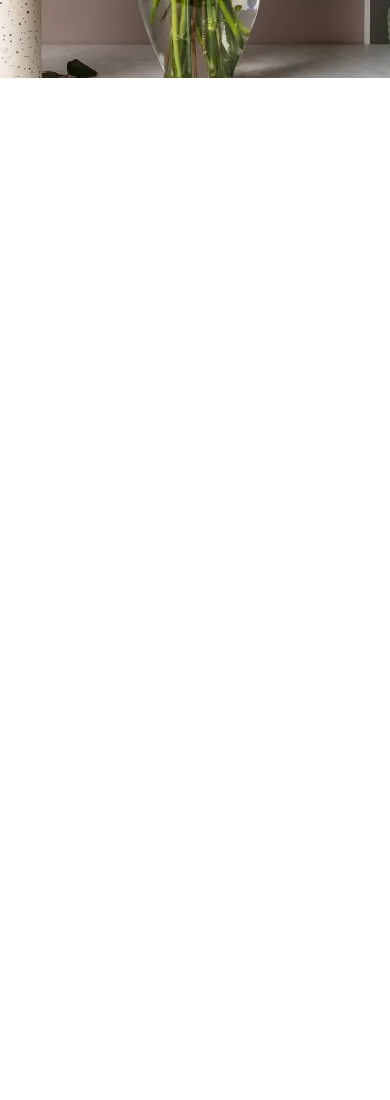
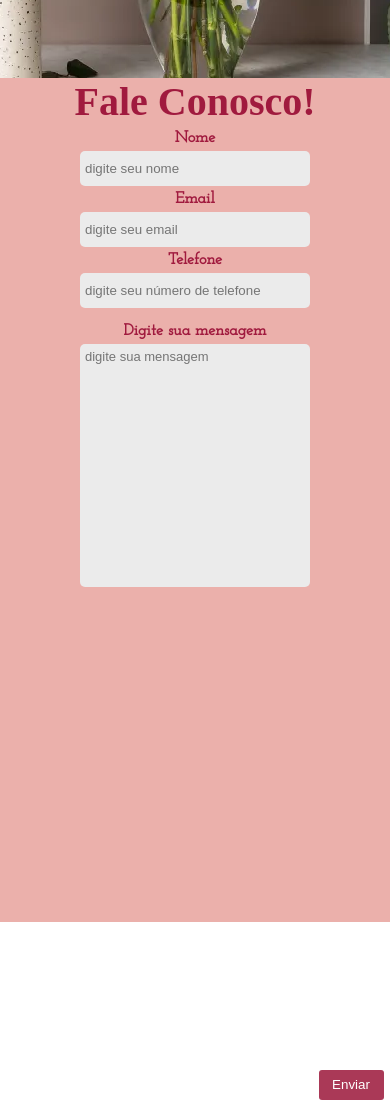
Before and after one commit to 0quel0/foxndflora, a plain HTML site: page site_de_floricultura/index.html in a window 390 px wide. Shown: the part 2044-3144 px from the top of the page. Before the commit the page ends 2122 px from the top, so only its background shows below. Drawn offline with nearby package versions, Linux system fonts and the light colour scheme; a web font is replaced by a local one.

Commit message:
Add files via upload

```diff
--- a/site_de_floricultura/index.html
+++ b/site_de_floricultura/index.html
@@ -66,7 +66,24 @@
 
  <!-----------------------Fale conosco---------------------->
 
-
+ <section class="faleconosco">
+    <h1>Fale Conosco!</h1>
+    <form class="formulario">
+        <div class="left">
+            <label for="nome">Nome</label>
+            <input type="text" placeholder="digite seu nome" class="nome">
+            <label for="email">Email</label>
+            <input type="email" placeholder="digite seu email" class="email">
+            <label for="telefone">Telefone</label>
+            <input type="tel" placeholder="digite seu número de telefone" class="telefone">
+        </div>
+        <div class="right">
+            <label for="mensagem">Digite sua mensagem</label>
+            <textarea type="textarea" class="mensagem" placeholder="digite sua mensagem"></textarea>
+        </div>
+        <button>Enviar</button>
+    </form>
+ </section>
 
  <!----------------------JavaScript------------------------->
     <script>
--- a/site_de_floricultura/style.css
+++ b/site_de_floricultura/style.css
@@ -304,3 +304,151 @@ nav .fa{
         left: 85px;
     }
 }
+
+/*--------------Fale Conosco-------------*/
+.faleconosco{
+    background-color:#ebb0ab;
+    height: 70vh;
+    padding: 25px;
+    text-align: center;
+}
+.faleconosco h1{
+    margin-bottom: 45px;
+    font-family: 'MonteCarlo';
+    font-size: 50px;
+    color: #a01a3e;
+}
+.formulario{
+    display: flex;
+}
+.left{
+    display: flex;
+    flex-direction: column;
+    position: absolute;
+    left: 30%;
+}
+.left input{
+    margin-bottom: 45px;
+    height: 35px;
+    width: 230px;
+    border: none;
+    border-radius: 5px;
+    background: rgb(235, 235, 235);
+    padding: 5px;
+}
+.left label{
+    margin-bottom: 5px;
+    font-family: 'Josefin Slab';
+    color: #a01a3e;
+    color: #a01a3e;
+    font-weight:bold;
+}
+
+.right{
+    display: flex;
+    flex-direction: column;
+    position: absolute;
+    right: 30%;
+}
+.right textarea{
+    margin-bottom: 3px;
+    height: 243px;
+    width: 290px;
+    border: none;
+    border-radius: 5px;
+    resize: none;
+    font-size: 15px;
+    padding: 20px;
+    background: rgb(235, 235, 235);
+    font-family: Arial, Helvetica, sans-serif;
+}
+.right label{
+    margin-bottom: 5px;
+    font-family: 'Josefin Slab';
+    color: #a01a3e;
+    font-weight:bold;
+}
+
+button{
+    width: 65px;
+    height: 30px;
+    position: absolute;
+    right: 30%;
+    margin-top: 275px;
+    background-color: #aa3957;
+    border: none;
+    border-radius: 3px;
+    color: #fff;
+}
+
+@media(max-width: 850px){
+    .faleconosco{
+        padding: 0;
+        height: 100vh;
+        align-content: center;
+        justify-items: center;
+    }
+    .faleconosco h1{
+        font-size: 40px;
+        margin-bottom: 5px;
+    }
+    .formulario{
+        display: flex;
+        flex-direction: column;
+        align-items: center;
+    }
+    .left{
+        display: flex;
+        flex-direction: column;
+        position: relative;
+        align-items: center;
+        left: 0;
+    }
+    .left input{
+        margin-bottom: 5px;
+        height: 35px;
+        width: 230px;
+        border: none;
+        border-radius: 5px;
+        background: rgb(235, 235, 235);
+        padding: 5px;
+    }
+    .right{
+        display: flex;
+        flex-direction: column;
+        position: relative;
+        align-items: center;
+        right: 0;
+    }
+    .right textarea{
+        font-family: Arial, Helvetica, sans-serif;
+        margin-bottom: 3px;
+        height: 243px;
+        width: 230px;;
+        border: none;
+        border-radius: 5px;
+        resize: none;
+        font-size: 13px;
+        padding: 5px;
+        background: rgb(235, 235, 235);
+    }
+    .right label{
+        margin-top: 10px;
+        margin-bottom: 5px;
+        font-family: 'Josefin Slab';
+        color: #a01a3e;
+        font-weight:bold;
+    }
+
+    button{
+        width: 65px;
+        height: 30px;
+        position: relative;
+        background-color: #aa3957;
+        border: none;
+        border-radius: 3px;
+        color: #fff;
+        margin-top: 480px;
+        left: 156px;
+    }
+}
```
